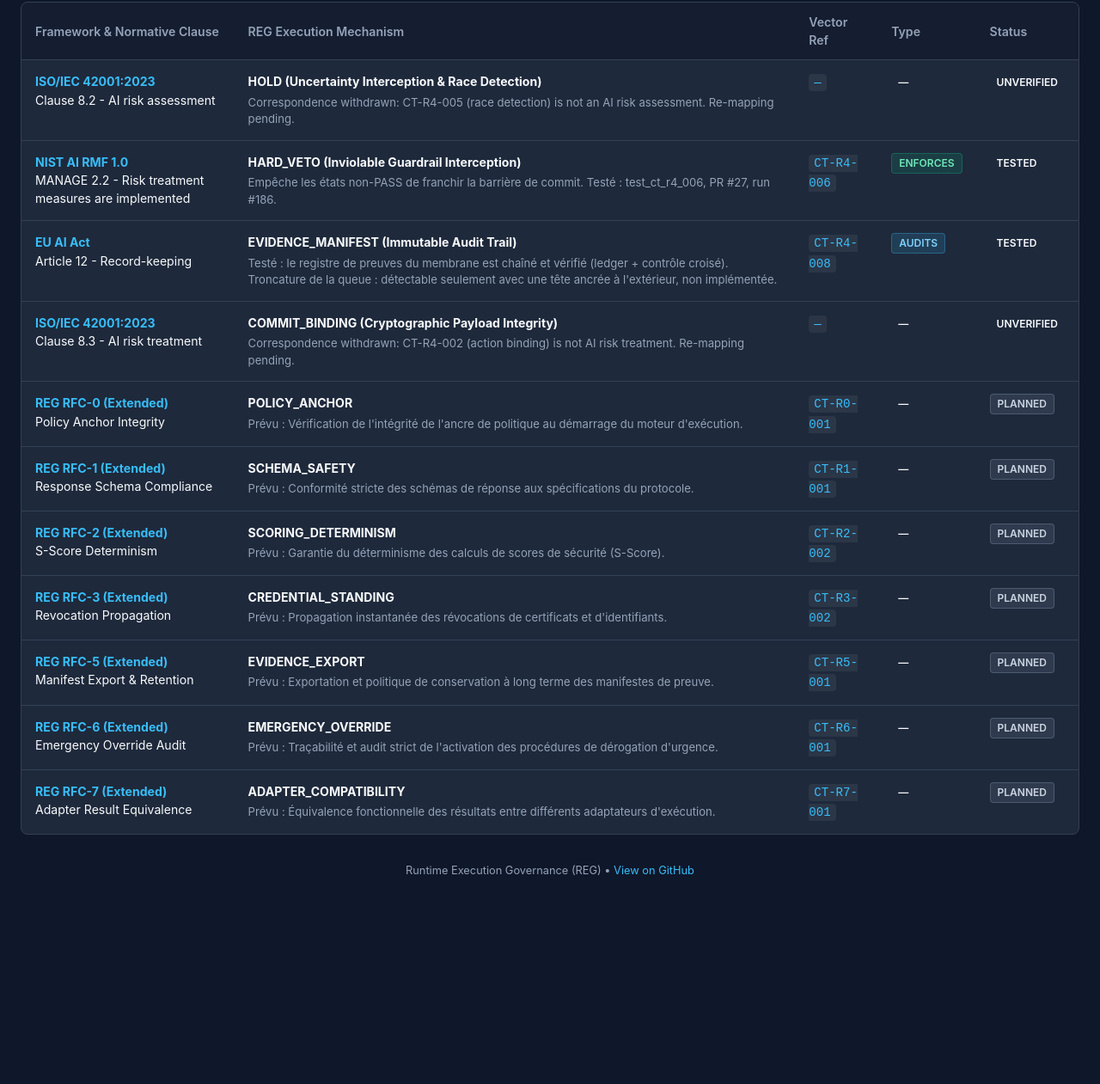
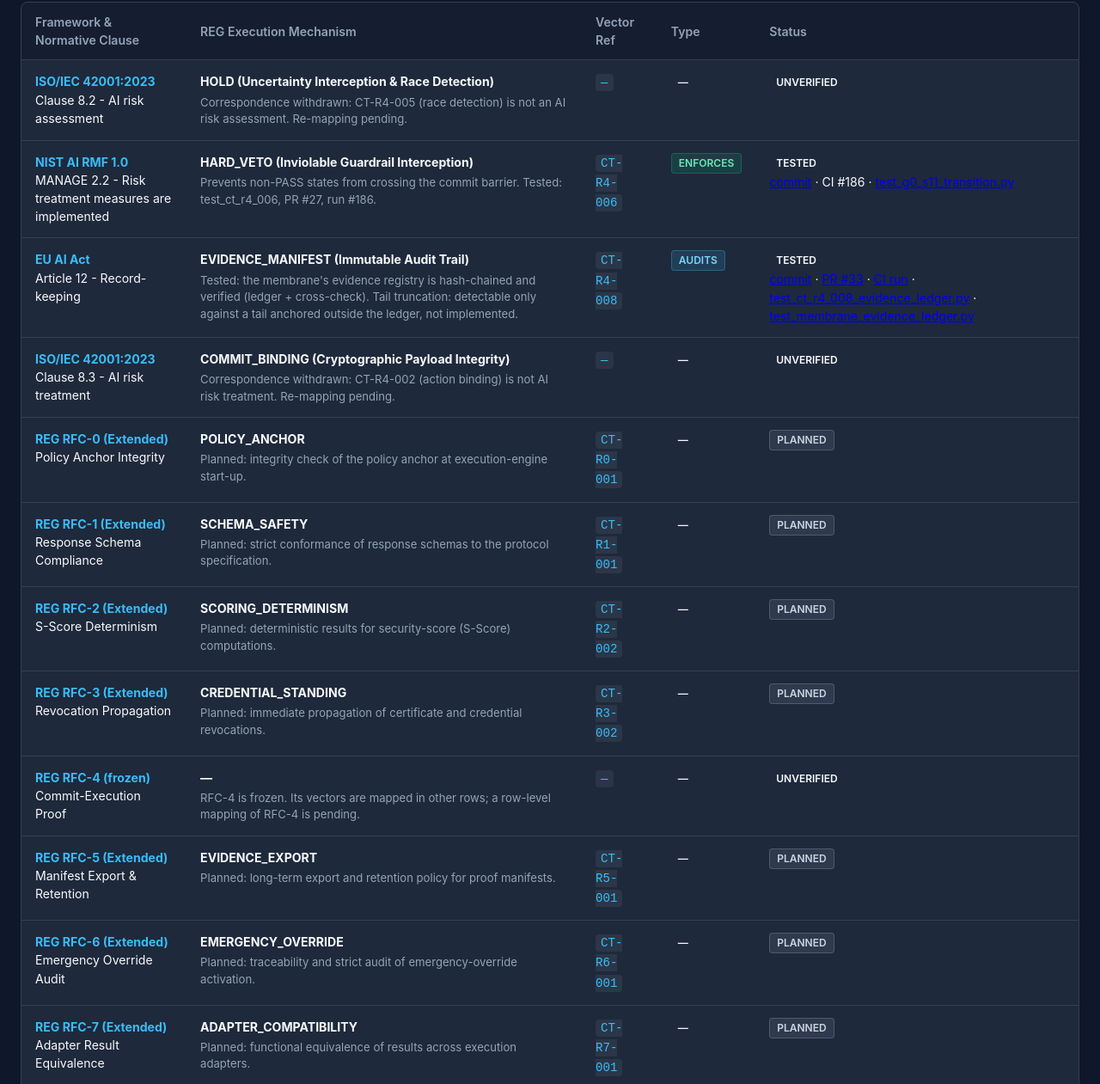
Before and after one commit to skiredj-prog/reg-conformance, a plain HTML site: page crosswalk/index.html in a window 1280 px wide. Shown: the part 332-1593 px from the top of the page at 86% size. Before the commit the page ends 1378 px from the top, so only its background shows below. Drawn offline with Linux system fonts and the light colour scheme.

Commit message:
fix(crosswalk): English descriptions, computed KPI, evidence links, RFC-4 row
Nine descriptions (NIST, EU AI Act and seven RFC rows) translated to English; the page is
now monolingual. The KPI was a hard-coded '1 / 4 tested' that did not count the rows: it is
computed from the data ('2 / 12 rows tested'). Rows with an evidence object now render
their commit, PR, CI run and test file as links; the NIST row keeps its job number, since
no run id is recorded. RFC-4 is added as an explicit row, marked unverified, so the gap in
the RFC sequence is documented rather than silent.

```diff
--- a/crosswalk/data/crosswalk.json
+++ b/crosswalk/data/crosswalk.json
@@ -17,7 +17,7 @@
     "vector_ref": "CT-R4-006",
     "conformance_type": "enforces",
     "verification_status": "tested",
-    "description": "Empêche les états non-PASS de franchir la barrière de commit. Testé : test_ct_r4_006, PR #27, run #186.",
+    "description": "Prevents non-PASS states from crossing the commit barrier. Tested: test_ct_r4_006, PR #27, run #186.",
     "evidence": {
       "repo": "skiredj-prog/tenir-conformance-s1-g1",
       "test": "tests/test_g0_s11_transition.py::test_ct_r4_006_non_pass_cannot_cross_commit_no_effect",
@@ -35,7 +35,7 @@
     "vector_ref": "CT-R4-008",
     "conformance_type": "audits",
     "verification_status": "tested",
-    "description": "Testé : le registre de preuves du membrane est chaîné et vérifié (ledger + contrôle croisé). Troncature de la queue : détectable seulement avec une tête ancrée à l'extérieur, non implémentée.",
+    "description": "Tested: the membrane's evidence registry is hash-chained and verified (ledger + cross-check). Tail truncation: detectable only against a tail anchored outside the ledger, not implemented.",
     "evidence": {
       "repo": "skiredj-prog/tenir-conformance-s1-g1",
       "tests": [
@@ -67,7 +67,7 @@
     "vector_ref": "CT-R0-001",
     "conformance_type": "—",
     "verification_status": "planned",
-    "description": "Prévu : Vérification de l'intégrité de l'ancre de politique au démarrage du moteur d'exécution."
+    "description": "Planned: integrity check of the policy anchor at execution-engine start-up."
   },
   {
     "id": "CW-RFC1-01",
@@ -77,7 +77,7 @@
     "vector_ref": "CT-R1-001",
     "conformance_type": "—",
     "verification_status": "planned",
-    "description": "Prévu : Conformité stricte des schémas de réponse aux spécifications du protocole."
+    "description": "Planned: strict conformance of response schemas to the protocol specification."
   },
   {
     "id": "CW-RFC2-01",
@@ -87,7 +87,7 @@
     "vector_ref": "CT-R2-002",
     "conformance_type": "—",
     "verification_status": "planned",
-    "description": "Prévu : Garantie du déterminisme des calculs de scores de sécurité (S-Score)."
+    "description": "Planned: deterministic results for security-score (S-Score) computations."
   },
   {
     "id": "CW-RFC3-01",
@@ -97,7 +97,17 @@
     "vector_ref": "CT-R3-002",
     "conformance_type": "—",
     "verification_status": "planned",
-    "description": "Prévu : Propagation instantanée des révocations de certificats et d'identifiants."
+    "description": "Planned: immediate propagation of certificate and credential revocations."
+  },
+  {
+    "id": "CW-RFC4-01",
+    "framework": "REG RFC-4 (frozen)",
+    "normative_clause": "Commit-Execution Proof",
+    "reg_mechanism": "—",
+    "vector_ref": "—",
+    "conformance_type": "—",
+    "verification_status": "unverified",
+    "description": "RFC-4 is frozen. Its vectors are mapped in other rows; a row-level mapping of RFC-4 is pending."
   },
   {
     "id": "CW-RFC5-01",
@@ -107,7 +117,7 @@
     "vector_ref": "CT-R5-001",
     "conformance_type": "—",
     "verification_status": "planned",
-    "description": "Prévu : Exportation et politique de conservation à long terme des manifestes de preuve."
+    "description": "Planned: long-term export and retention policy for proof manifests."
   },
   {
     "id": "CW-RFC6-01",
@@ -117,7 +127,7 @@
     "vector_ref": "CT-R6-001",
     "conformance_type": "—",
     "verification_status": "planned",
-    "description": "Prévu : Traçabilité et audit strict de l'activation des procédures de dérogation d'urgence."
+    "description": "Planned: traceability and strict audit of emergency-override activation."
   },
   {
     "id": "CW-RFC7-01",
@@ -127,6 +137,6 @@
     "vector_ref": "CT-R7-001",
     "conformance_type": "—",
     "verification_status": "planned",
-    "description": "Prévu : Équivalence fonctionnelle des résultats entre différents adaptateurs d'exécution."
+    "description": "Planned: functional equivalence of results across execution adapters."
   }
 ]
--- a/crosswalk/index.html
+++ b/crosswalk/index.html
@@ -97,7 +97,7 @@
       </div>
       <div class="metric-card">
         <div class="metric-label">Verification Level</div>
-        <div class="metric-value" style="color:#10b981;">1 / 4 tested</div>
+        <div class="metric-value" id="stat-tested" style="color:#10b981;">—</div>
       </div>
     </div>
 
@@ -141,6 +141,8 @@
         const res = await fetch('data/crosswalk.json');
         allData = await res.json();
         renderTable(allData);
+        const testedCount = allData.filter(x => x.verification_status === 'tested').length;
+        document.getElementById('stat-tested').textContent = `${testedCount} / ${allData.length} rows tested`;
 
         document.getElementById('searchInput').addEventListener('input', filterData);
         document.getElementById('frameworkFilter').addEventListener('change', filterData);
@@ -169,6 +171,20 @@
       renderTable(filtered);
     }
 
+    function evidenceLinks(item) {
+      const ev = item.evidence;
+      if (!ev) return '';
+      const base = `https://github.com/${ev.repo}`;
+      const links = [];
+      if (ev.commit) links.push(`<a href="${base}/commit/${ev.commit}" target="_blank">commit</a>`);
+      if (ev.pull_request) links.push(`<a href="${base}/pull/${ev.pull_request}" target="_blank">PR #${ev.pull_request}</a>`);
+      if (ev.ci_run_id) links.push(`<a href="${base}/actions/runs/${ev.ci_run_id}" target="_blank">CI run</a>`);
+      else if (ev.ci_run_number) links.push(`<span title="CI job number; run id not recorded">CI #${ev.ci_run_number}</span>`);
+      const files = ev.tests ? ev.tests : (ev.test ? [ev.test] : []);
+      files.forEach(f => { const path = f.split('::')[0]; links.push(`<a href="${base}/blob/${ev.commit || 'main'}/${path}" target="_blank">${path.split('/').pop()}</a>`); });
+      return `<div class="evidence">${links.join(' · ')}</div>`;
+    }
+
     function renderTable(data) {
       const tbody = document.getElementById('crosswalk-body');
       if (data.length === 0) {
@@ -188,7 +204,7 @@
           </td>
           <td><code>${item.vector_ref}</code></td>
           <td><span class="tag tag-${item.conformance_type}">${item.conformance_type}</span></td>
-          <td><span class="tag tag-${item.verification_status}">${item.verification_status}</span></td>
+          <td><span class="tag tag-${item.verification_status}">${item.verification_status}</span>${evidenceLinks(item)}</td>
         </tr>
       `).join('');
     }
```
